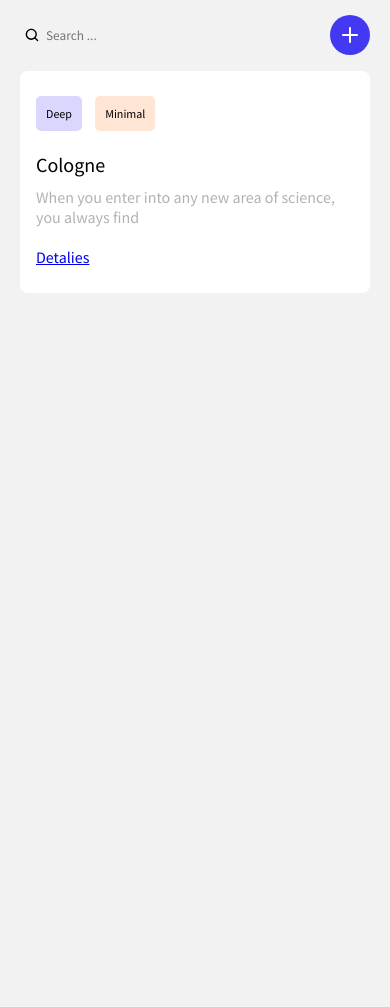
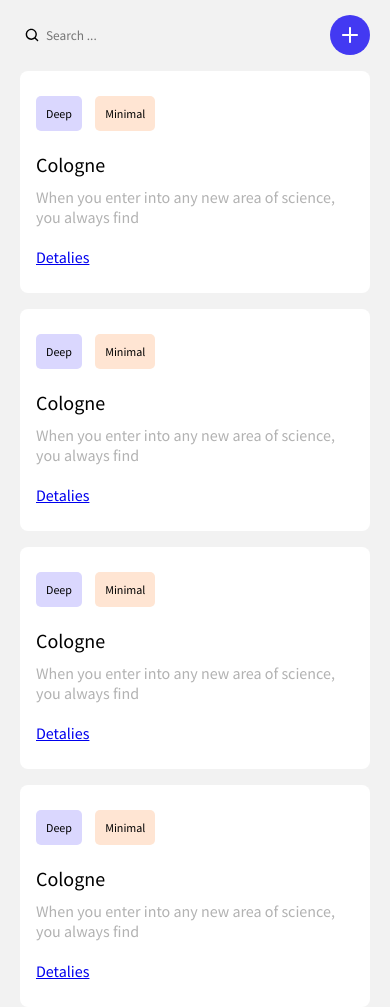
Before and after one commit to BolajiOlajide/stutern-ama-repo, a plain HTML site: page index.html in a window 390 px wide. Shown: the part 75-1082 px from the top of the page. Before the commit the page ends 844 px from the top, so only its background shows below. Drawn offline with Linux system fonts and the light colour scheme.

Commit message:
fix responsiveness

```diff
--- a/index.css
+++ b/index.css
@@ -161,6 +161,7 @@ main {
     display: block;
 }
 
+/* desktop styles */
 @media screen and (min-width: 992px) {
     body {
         display: grid;
@@ -181,4 +182,8 @@ main {
     .divider, .nav-icon {
         display: block;
     }
+
+    .card {
+        width: 400px;
+    }
 }
--- a/index.html
+++ b/index.html
@@ -98,6 +98,42 @@
 
                 <a href="#" class="card__link">Detalies</a>
             </dl>
+
+            <dl class="card">
+                <section class="tags">
+                    <span class="tag primary-light">Deep</span>
+                    <span class="tag light-danger">Minimal</span>
+                </section>
+
+                <dt>Cologne</dt>
+                <dd>When you enter into any new area of science, you always find</dd>
+
+                <a href="#" class="card__link">Detalies</a>
+            </dl>
+
+            <dl class="card">
+                <section class="tags">
+                    <span class="tag primary-light">Deep</span>
+                    <span class="tag light-danger">Minimal</span>
+                </section>
+
+                <dt>Cologne</dt>
+                <dd>When you enter into any new area of science, you always find</dd>
+
+                <a href="#" class="card__link">Detalies</a>
+            </dl>
+
+            <dl class="card">
+                <section class="tags">
+                    <span class="tag primary-light">Deep</span>
+                    <span class="tag light-danger">Minimal</span>
+                </section>
+
+                <dt>Cologne</dt>
+                <dd>When you enter into any new area of science, you always find</dd>
+
+                <a href="#" class="card__link">Detalies</a>
+            </dl>
         </section>
     </main>
 
```
